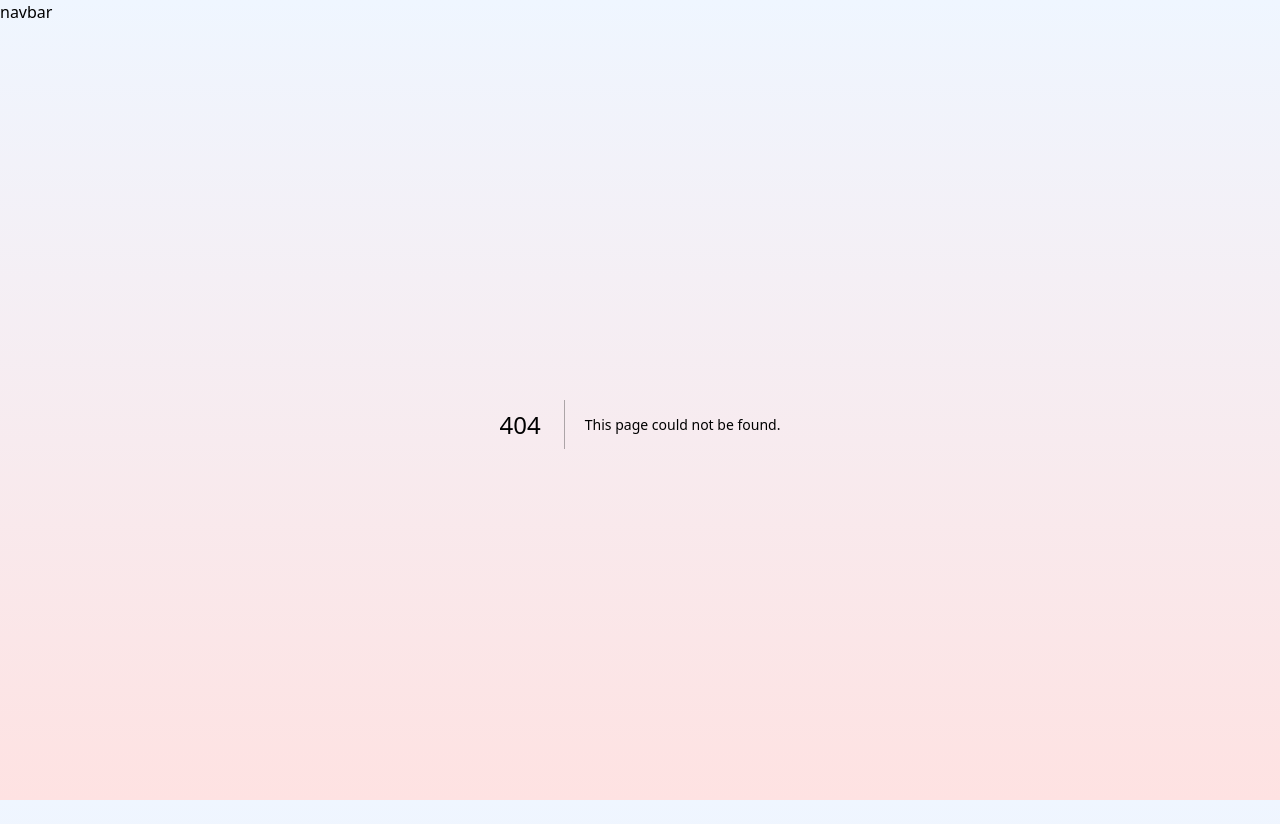
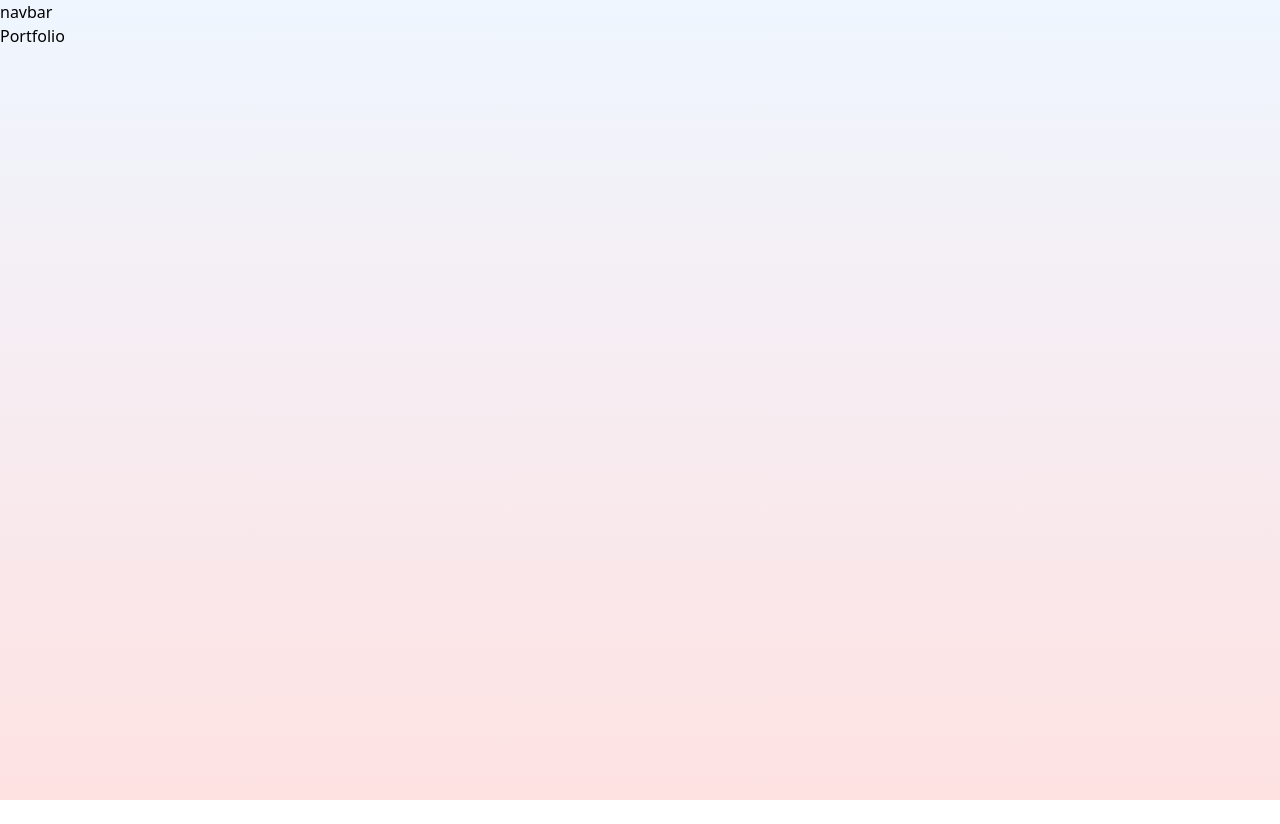
Before and after one commit to sami-yesha/portfolio, a Next.js app: page /portfolio in a window 1280 px wide. Before the commit this address had no page. After the commit the page ends 800 px from the top, so only its background shows below. Built offline with nearby package versions, Linux system fonts and the light colour scheme.

Commit message:
add portfolio

```diff
--- /dev/null
+++ b/app/portfolio/page.jsx
@@ -0,0 +1,11 @@
+import React from 'react'
+
+const page = () => {
+  return (
+    <div>
+      Portfolio
+    </div>
+  )
+}
+
+export default page
```
